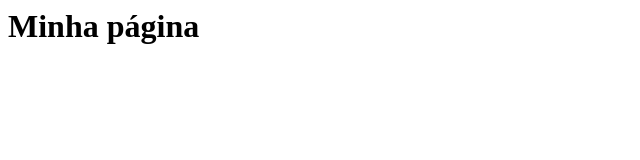
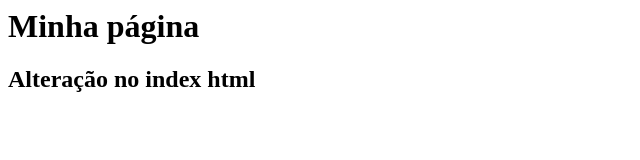
Before and after one commit to fndrorato/gama-no-github, a plain HTML site: page index.html in a window 1280 px wide. Shown: the whole page, without its empty margins (0-640 px from the left). Drawn offline with Linux system fonts and the light colour scheme.

Commit message:
arquivo index.html atualizado novamente

```diff
--- a/index.html
+++ b/index.html
@@ -1,5 +1,6 @@
 <html>
     <body>
         <h1>Minha página</h1>
+        <h2>Alteração no index html</h2>
     </body>
 </html>
```
